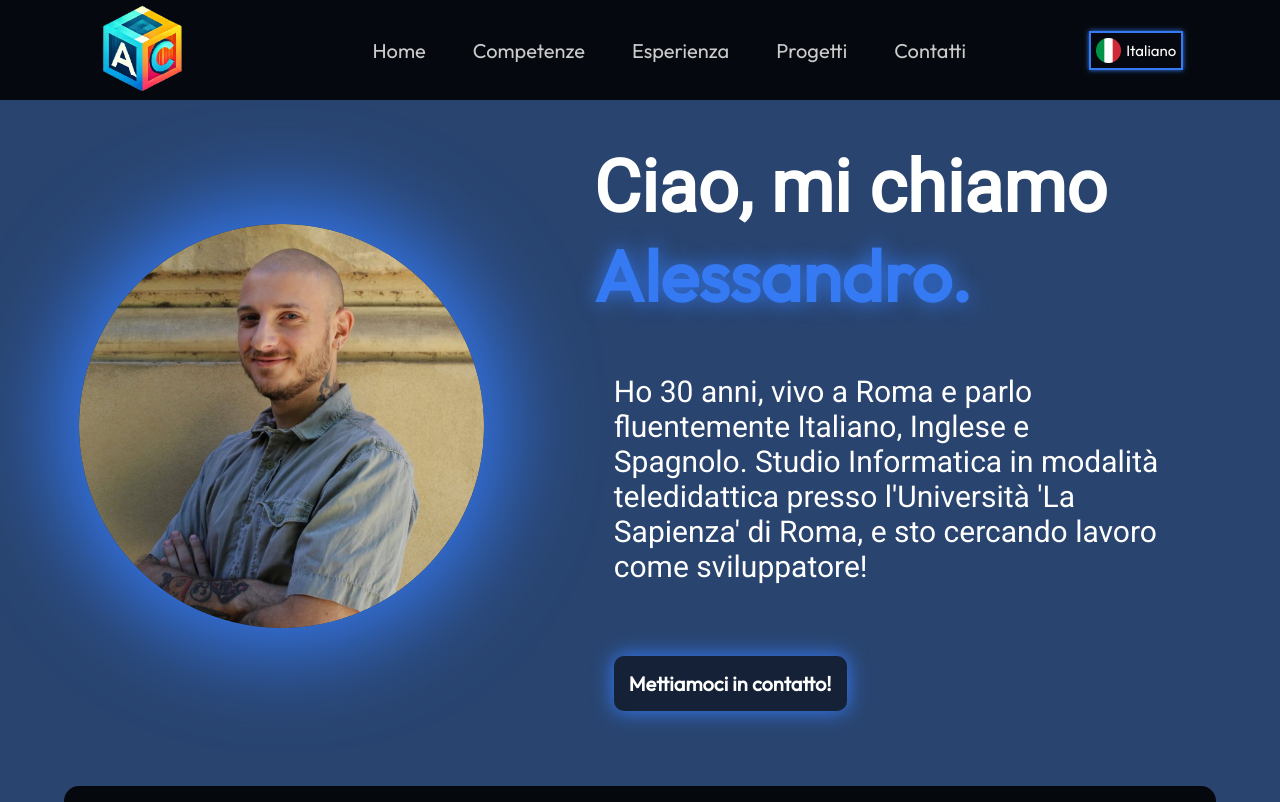
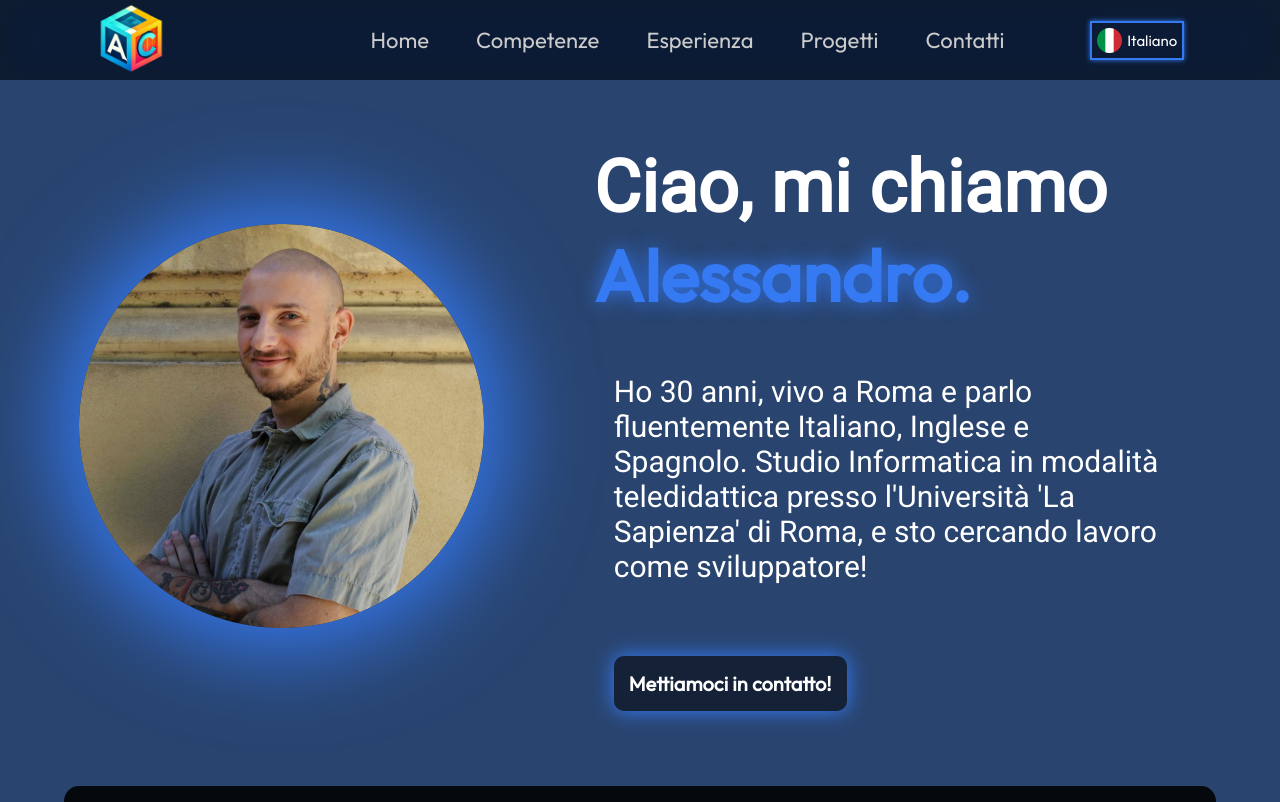
Before and after one commit to ale70029/portoflio_website, a React (Vite) app: page / in a window 1280 px wide. Shown: the top 802 px of the page. Built offline with nearby package versions, Linux system fonts and the light colour scheme.

Commit message:
updated navbar style

```diff
--- a/package.json
+++ b/package.json
@@ -15,7 +15,9 @@
     "@fontsource/outfit": "^5.1.0",
     "@fontsource/roboto": "^5.1.0",
     "@mui/material": "^6.1.2",
+    "bootstrap": "^5.3.3",
     "react": "^18.3.1",
+    "react-bootstrap": "^2.10.5",
     "react-dom": "^18.3.1"
   },
   "devDependencies": {
--- a/src/components/Navbar/Navbar.module.css
+++ b/src/components/Navbar/Navbar.module.css
@@ -5,14 +5,16 @@
     top: 0;
     left: 0;
     width: 100vw;
-    height: 100px;
+    height: 80px;
     z-index: 1000;
-    background: var(--bg-secondary);
     padding: 10px;
     margin:0;
     display: flex;
     align-items: center;
     justify-content: space-evenly;
+    backdrop-filter: blur(16px) saturate(180%);
+    -webkit-backdrop-filter: blur(16px) saturate(180%);
+    background-color: rgba(9, 14, 22, 0.75);
   }
 
 
@@ -21,7 +23,7 @@
 
 }
 .logoContainer img{
-    max-width: 90px;
+    max-height: 70px;
 }
 
 
@@ -47,13 +49,13 @@
 .links li a{
     text-decoration: none;
     color: var(--text-secondary);
-    font-size: 20px;
+    font-size: 22px;
 }
 
 .links li a:hover{
     text-decoration: none;
     color: var(--glow);
-    font-size: 20px;
+    text-shadow: 0 0 20px var(--glow);
 }
 
 
@@ -65,10 +67,12 @@
     flex: 0 0 25%;
     justify-content: center;
     align-items:center ;
+
 }
 
 
 .languages{
+
     background: var(--bg-secondary);
     display: flex;
     flex-direction: column;
@@ -103,6 +107,7 @@
 }
 .languageMenu{
     display: none;
+
 }
 .languageMenu.open {
     display: flex;
@@ -121,6 +126,7 @@
     font-size: 15px;
     color: var(--text);
     cursor: pointer;
+
 }
 
 .lang:hover{
```
Also changed, not shown: src/components/Navbar/sectionSelector.js (deleted), 1 other file (tests, documents, lock files or other folders).
